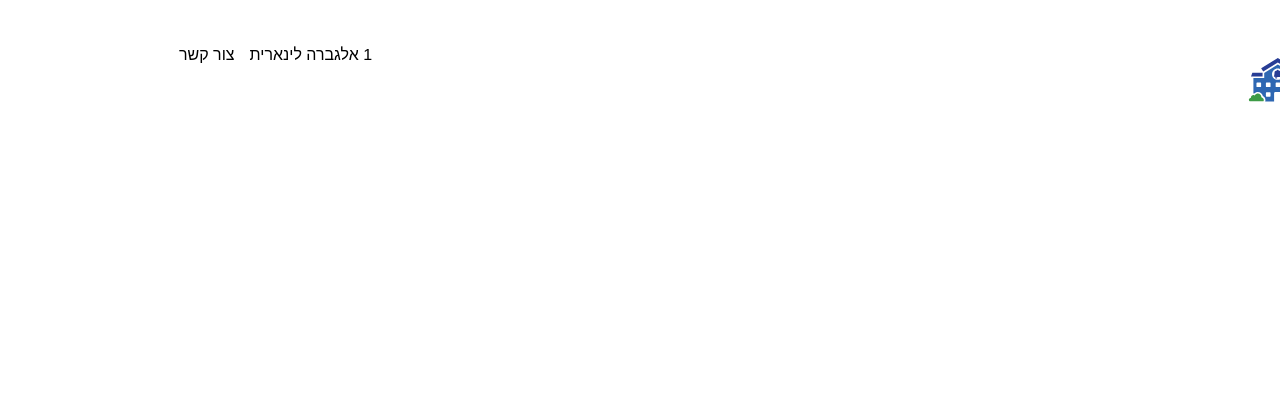
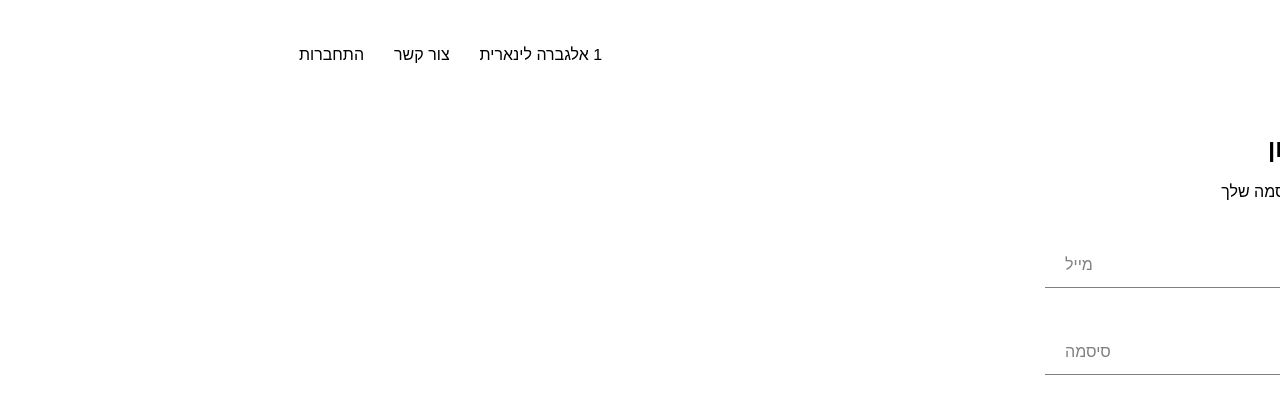
Before and after one commit to yoavta/Lectures-Website, a React (Create React App) app: page /signin in a window 1280 px wide. Shown: the top 414 px of the page. Built offline with nearby package versions, Linux system fonts and the light colour scheme.

Commit message:
adding sign-in component and form input componrnt and costum button component

```diff
--- a/src/App.js
+++ b/src/App.js
@@ -6,6 +6,7 @@ import './App.css';
 import HomePage from './pages/homepage/homepage.component';
 import CoursePage from './pages/course/course.component';
 import Header from './components/header/header-component';
+import SignInAndSignUpPage from './pages/sign-in-and-sign-up/sign-in-and-sign-up.component'
 
 function App() {
   return (
@@ -14,6 +15,7 @@ function App() {
       <Switch>
         <Route exact path='/' component={HomePage} />
         <Route path='/course' component={CoursePage} />
+        <Route path='/signin' component={SignInAndSignUpPage} />
       </Switch>
     </div>
   );
--- /dev/null
+++ b/src/components/custom-button/custom-button.component.jsx
@@ -0,0 +1,13 @@
+import React from 'react';
+
+import './custom-button.styles.scss';
+
+
+const CustomButton = ({children, ...otherProps}) =>(
+<button className='custom-button' {...otherProps}>
+{children}
+</button>
+);
+
+
+export default CustomButton;
--- /dev/null
+++ b/src/components/custom-button/custom-button.styles.scss
@@ -0,0 +1,22 @@
+.custom-button {
+    min-width: 165px;
+    width: auto;
+    height: 50px;
+    letter-spacing: 0.5px;
+    line-height: 50px;
+    padding: 0 35px 0 35px;
+    font-size: 15px;
+    background-color: black;
+    color: white;
+    text-transform: uppercase;
+    font-family: 'Arimo' ;
+    font-weight:bolder;
+    border: none;
+    cursor: pointer;
+
+    &:hover {
+      background-color: white;
+      color: black;
+      border: 1px solid black;
+    }
+  }
--- /dev/null
+++ b/src/components/form-input/form-input.component.jsx
@@ -0,0 +1,20 @@
+import React from 'react';
+
+import './form-input.styles.scss';
+
+const FormInput = ({ handleChange, label, ...otherProps }) => (
+  <div className='group'>
+    <input className='form-input' onChange={handleChange} {...otherProps} />
+    {label ? (
+      <label
+        className={`${
+          otherProps.value.length ? 'shrink' : ''
+        } form-input-label`}
+      >
+        {label}
+      </label>
+    ) : null}
+  </div>
+);
+
+export default FormInput;
--- /dev/null
+++ b/src/components/form-input/form-input.styles.scss
@@ -0,0 +1,54 @@
+$sub-color: grey;
+$main-color: black;
+
+@mixin shrinkLabel {
+  top: -14px;
+  font-size: 12px;
+  color: $main-color;
+}
+
+.group {
+  position: relative;
+  margin: 45px 0;
+
+  .form-input {
+    background: none;
+    background-color: white;
+    color: $sub-color;
+    font-size: 18px;
+    padding: 10px 10px 10px 5px;
+    display: block;
+    width: 100%;
+    border: none;
+    border-radius: 0;
+    border-bottom: 1px solid $sub-color;
+    margin: 25px 0;
+
+    &:focus {
+      outline: none;
+    }
+
+    &:focus ~ .form-input-label {
+      @include shrinkLabel();
+    }
+  }
+
+  input[type='password'] {
+    letter-spacing: 0.3em;
+  }
+
+  .form-input-label {
+    color: $sub-color;
+    font-size: 16px;
+    font-weight: normal;
+    position: absolute;
+    pointer-events: none;
+    left: 5px;
+    top: 10px;
+    transition: 300ms ease all;
+
+    &.shrink {
+      @include shrinkLabel();
+    }
+  }
+}
--- a/src/components/header/header-component.jsx
+++ b/src/components/header/header-component.jsx
@@ -12,10 +12,15 @@ const Header = () => (
 
     <div className="options">
       <Link className="option" to="/course">
-         1 אלגברה לינארית
+        1 אלגברה לינארית
       </Link>
-      <Link className="contact" to="/contact">
+
+      <Link className="option" to="/contact">
         צור קשר
+      </Link>
+
+      <Link className="option" to="/signin">
+        התחברות
       </Link>
     </div>
   </div>
--- a/src/components/header/header.styles.scss
+++ b/src/components/header/header.styles.scss
@@ -9,8 +9,6 @@
       height: 100%;
       width: 70px;
       padding: 25px;
-      direction: rtl;
-
     }
 
     .options {
@@ -21,7 +19,13 @@
       justify-content: flex-end;
 
       .option {
-        padding: 10px 15px;
+        padding: 15px 15px;
+      }
+      .option {
+        padding: 15px 15px;
+      }
+      .option {
+        padding: 15px 15px;
       }
     }
   }
--- /dev/null
+++ b/src/components/sign-in/sign-in.component.jsx
@@ -0,0 +1,60 @@
+import React from "react";
+
+import './sign-in.styles.scss';
+
+import FormInput from '../form-input/form-input.component';
+
+import CustomButton from '../custom-button/custom-button.component';
+
+
+class SignIn extends React.Component {
+  constructor(props) {
+    super(props);
+
+    this.state = {
+      email: '',
+      password: '',
+    };
+  }
+  handleSubmit = event => {
+    event.preventDefault();
+
+    this.setState({ email: '', password: '' });
+  };
+
+  handleChange = event => {
+    const { value, name } = event.target;
+
+    this.setState({ [name]: value });
+  };
+
+  render() {
+    return (
+      <div className="sign-in">
+        <h2>יש לי כבר חשבון </h2>
+        <span> התחבר\י עם המייל והסיסמה שלך</span>
+
+        <form onSubmit={this.handleSubmit}>
+          <FormInput
+            name="email"
+            type="email"
+            handleChange={this.handleChange}
+            value={this.state.email}
+            required
+            label="מייל"
+          />
+          <FormInput
+            name="password"
+            type="password"
+            value={this.state.password}
+            handleChange={this.handleChange}
+            required
+            label="סיסמה"
+          />
+          <CustomButton type="submit" >כניסה </CustomButton>
+        </form>
+      </div>
+    );
+  }
+}
+export default SignIn;
--- /dev/null
+++ b/src/components/sign-in/sign-in.styles.scss
@@ -0,0 +1,11 @@
+.sign-in {
+    width:30vw;
+    display: flex;
+    flex-direction: column;
+
+    .title {
+        margin: 10px 0;
+
+
+    }
+}
--- /dev/null
+++ b/src/pages/sign-in-and-sign-up/sign-in-and-sign-up.component.jsx
@@ -0,0 +1,15 @@
+import React from 'react';
+
+import './sign-in-and-sign-up.styles.scss';
+
+import SignIn from '../../components/sign-in/sign-in.component.jsx';
+
+const SignInAndSignUpPage = () => (
+<div className="sign-in-and-sign-up">
+<SignIn/>
+</div>
+
+
+);
+
+export default SignInAndSignUpPage;
--- /dev/null
+++ b/src/pages/sign-in-and-sign-up/sign-in-and-sign-up.styles.scss
@@ -0,0 +1,3 @@
+body{
+    direction: rtl;
+}
```
